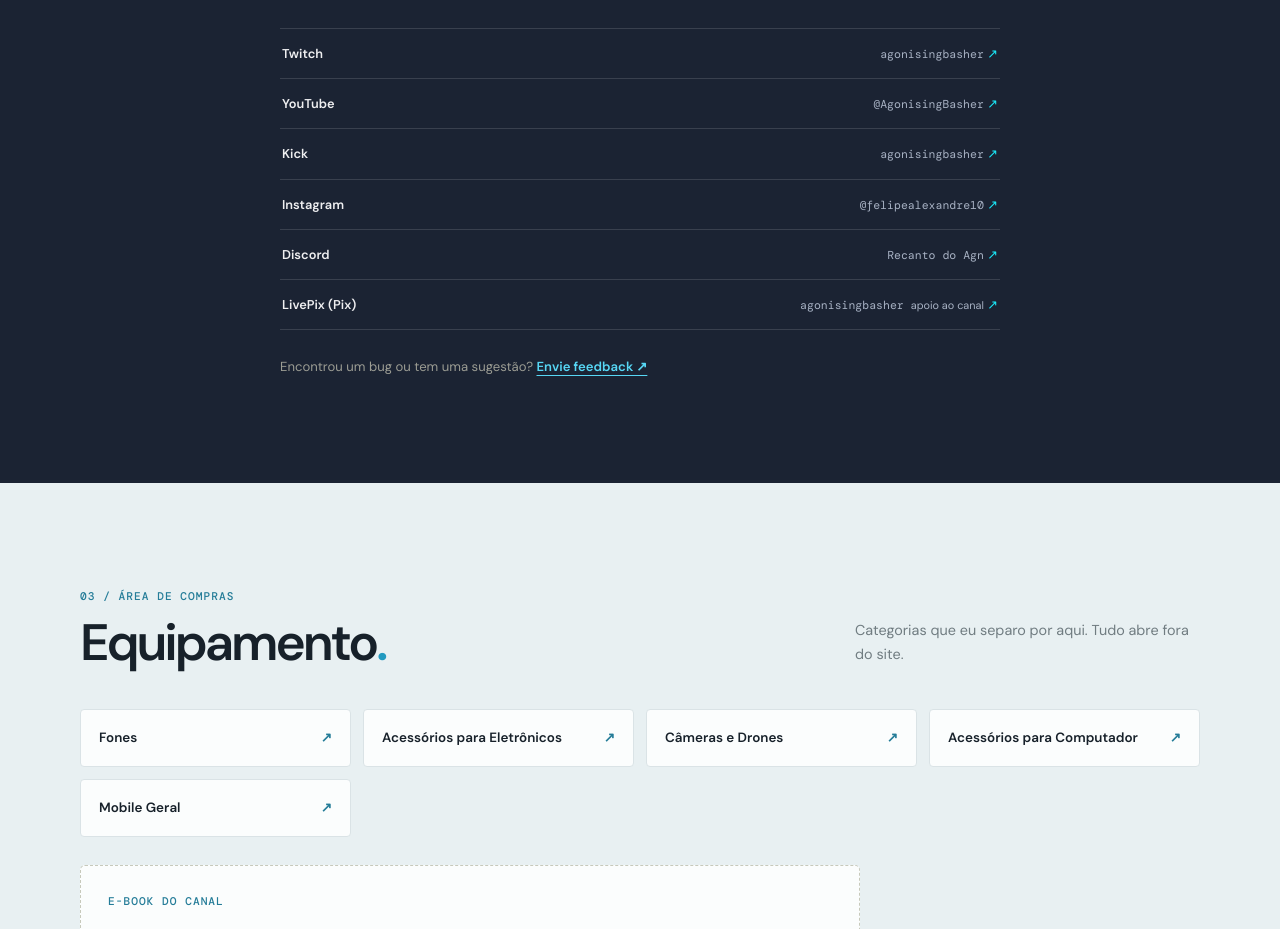
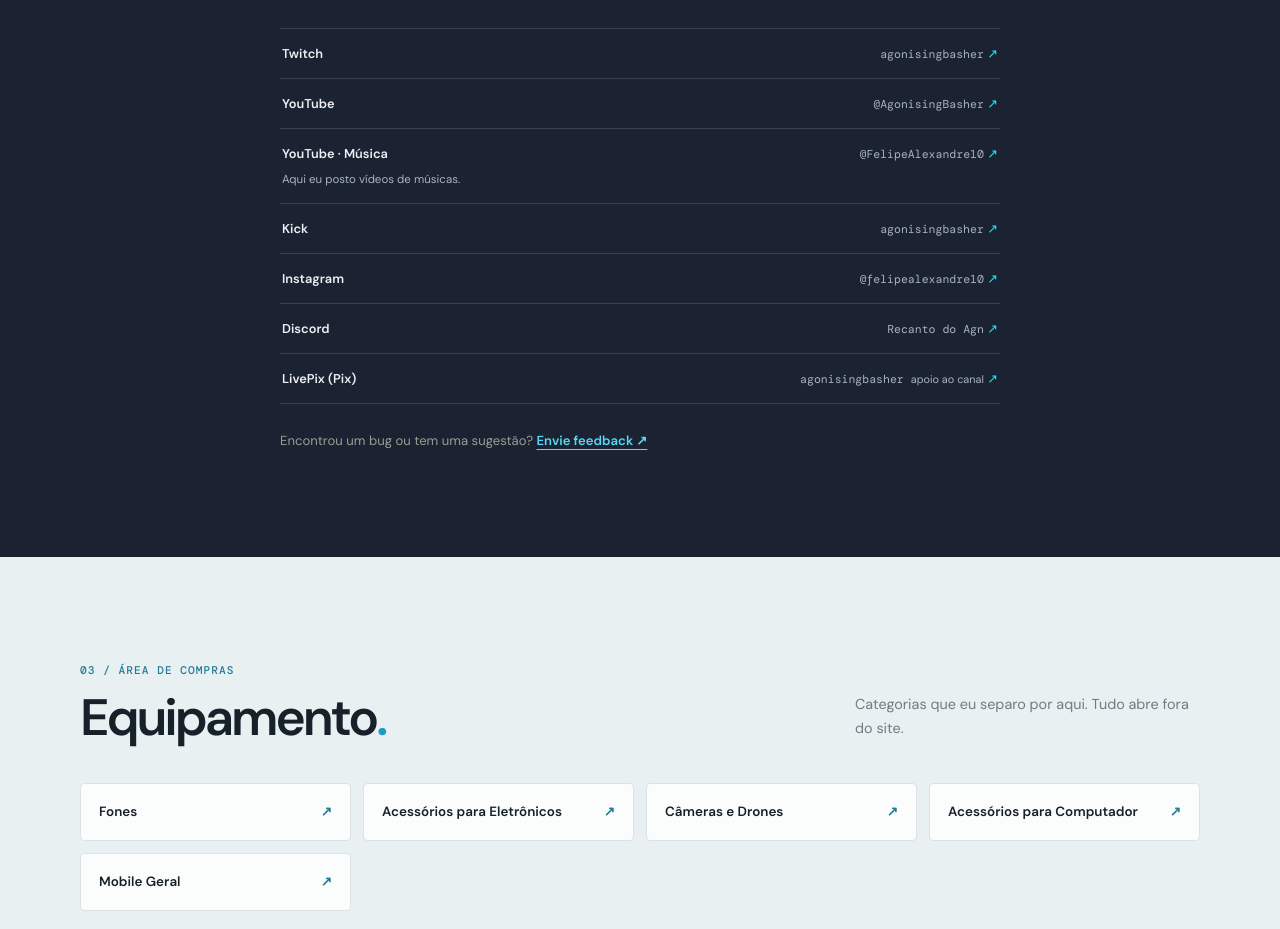
Before and after one commit to agonisingbasher/personal-website-Twitch, a plain HTML site: page index.html in a window 1280 px wide. Shown: the part 2021-2950 px from the top of the page. Drawn offline with nearby package versions, Linux system fonts and the light colour scheme; no server answers.

Commit message:
Add second YouTube channel for music videos

```diff
--- a/index.html
+++ b/index.html
@@ -125,6 +125,7 @@
         <div class="social-links">
           <a href="https://www.twitch.tv/agonisingbasher" target="_blank" rel="noreferrer"><span data-i18n="linkTwitch">Twitch</span><span><span class="ag-link-handle">agonisingbasher</span> <span class="ag-link-arrow" aria-hidden="true">↗</span></span></a>
           <a href="https://www.youtube.com/@AgonisingBasher" target="_blank" rel="noreferrer"><span data-i18n="linkYouTube">YouTube</span><span><span class="ag-link-handle">@AgonisingBasher</span> <span class="ag-link-arrow" aria-hidden="true">↗</span></span></a>
+          <a href="https://www.youtube.com/@FelipeAlexandre10/videos" target="_blank" rel="noreferrer"><span><span data-i18n="linkYouTubeMusic">YouTube · Música</span><span class="ag-link-description" data-i18n="linkYouTubeMusicHint">Aqui eu posto vídeos de músicas.</span></span><span><span class="ag-link-handle">@FelipeAlexandre10</span> <span class="ag-link-arrow" aria-hidden="true">↗</span></span></a>
           <a href="https://kick.com/agonisingbasher" target="_blank" rel="noreferrer"><span data-i18n="linkKick">Kick</span><span><span class="ag-link-handle">agonisingbasher</span> <span class="ag-link-arrow" aria-hidden="true">↗</span></span></a>
           <a href="https://www.instagram.com/felipealexandre10/" target="_blank" rel="noreferrer"><span data-i18n="linkInstagram">Instagram</span><span><span class="ag-link-handle">@felipealexandre10</span> <span class="ag-link-arrow" aria-hidden="true">↗</span></span></a>
           <a href="https://discord.gg/RmQVzpkuG5" target="_blank" rel="noreferrer"><span data-i18n="linkDiscord">Discord</span><span><span class="ag-link-handle">Recanto do Agn</span> <span class="ag-link-arrow" aria-hidden="true">↗</span></span></a>
--- a/script.js
+++ b/script.js
@@ -45,6 +45,8 @@ const translations = {
     linkDiscord: "Discord",
     linkPix: "LivePix (Pix)",
     linkPixHint: "apoio ao canal",
+    linkYouTubeMusic: "YouTube · Música",
+    linkYouTubeMusicHint: "Aqui eu posto vídeos de músicas.",
     shopEyebrow: "03 / ÁREA DE COMPRAS",
     shopTitle: "Equipamento<span class=\"heading-period\">.</span>",
     shopIntro: "Categorias que eu separo por aqui. Tudo abre fora do site.",
@@ -160,6 +162,8 @@ const translations = {
     linkDiscord: "Discord",
     linkPix: "LivePix (Pix)",
     linkPixHint: "channel support",
+    linkYouTubeMusic: "YouTube · Music",
+    linkYouTubeMusicHint: "This is where I post music videos.",
     shopEyebrow: "03 / SHOP",
     shopTitle: "Gear<span class=\"heading-period\">.</span>",
     shopIntro: "Categories I put together here. Everything opens off-site.",
--- a/twitch.css
+++ b/twitch.css
@@ -196,6 +196,7 @@ html[data-live-state="live"] .ag-live-backdrop { opacity: 1; }
 /* ---- linhas de link ---- */
 .ag-link-handle { color: var(--band-muted); font: .72rem var(--mono); }
 .ag-link-arrow { color: var(--band-accent); }
+.ag-link-description { display: block; margin-top: 5px; color: var(--band-muted); font-size: .72rem; font-weight: 400; }
 .ag-link-note { margin-left: 7px; color: var(--band-muted); font-size: .68rem; }
 .band--navy .social-links a:hover .ag-link-handle { color: var(--band-accent); }
 
```
